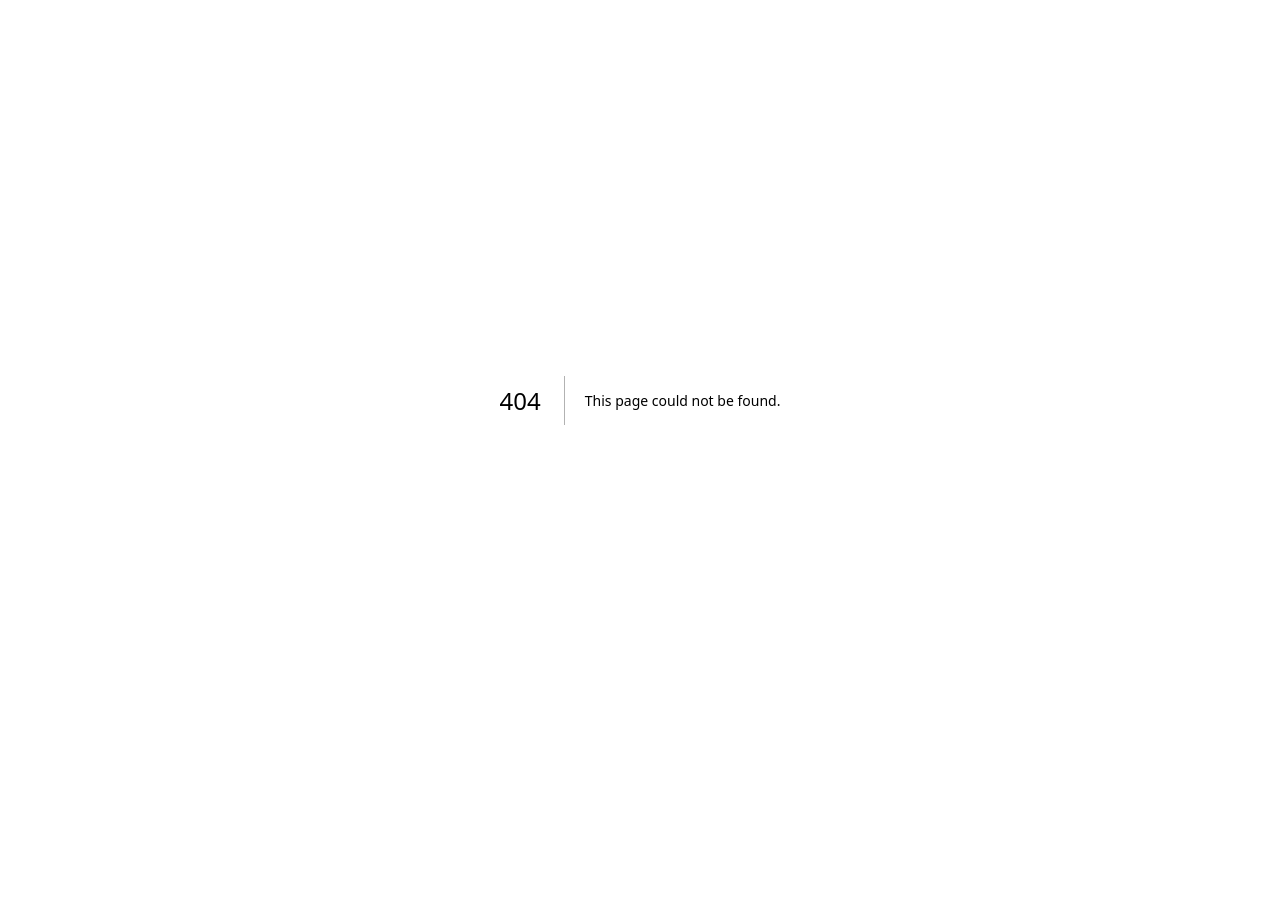
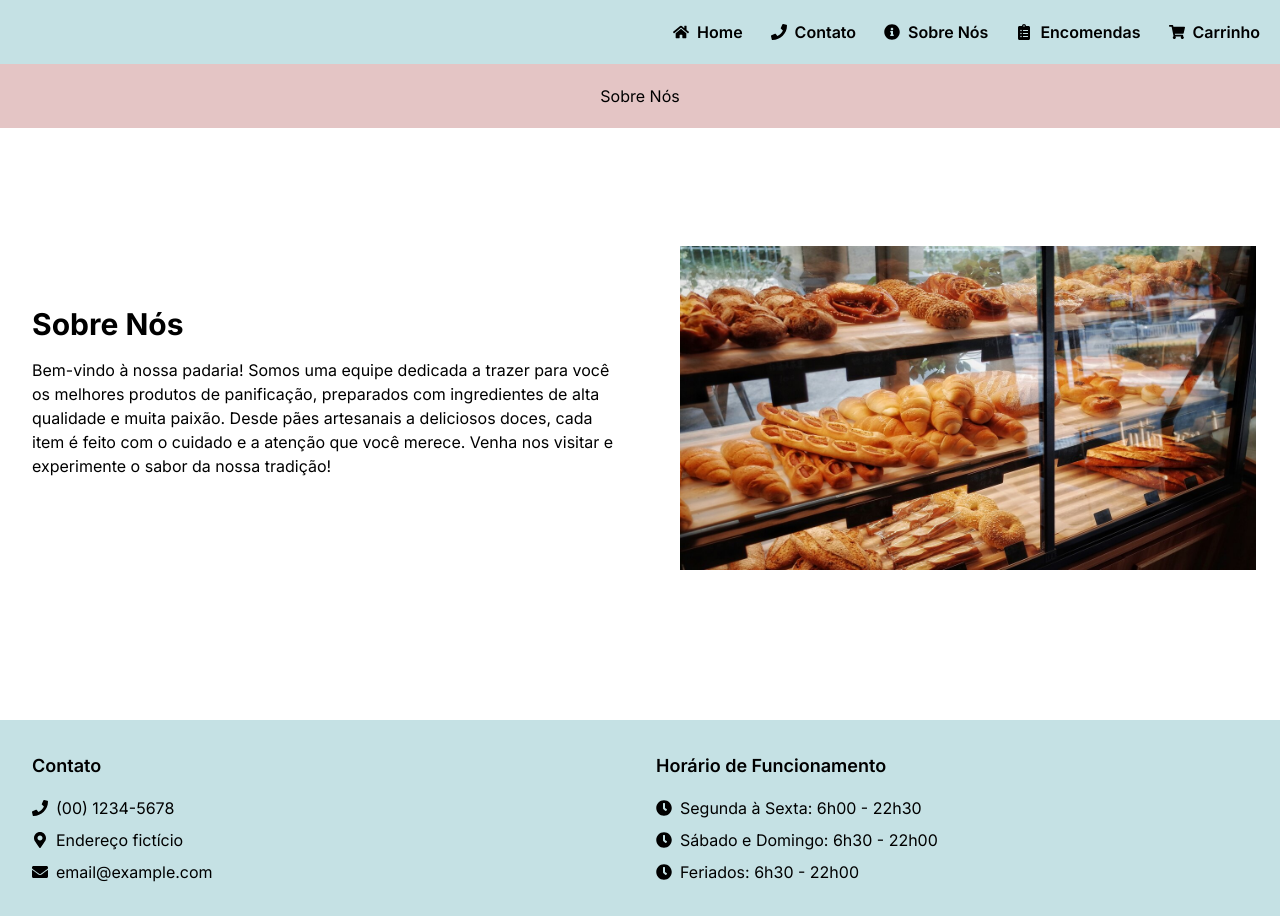
Before and after one commit to leonardoFernandesRonchi/Padaria, a Next.js app: page /SobreNos in a window 1280 px wide. Before the commit this address had no page. Before the commit the page ends 800 px from the top, so only its background shows below. Built offline with nearby package versions, Linux system fonts and the light colour scheme.

Commit message:
Add files via upload

```diff
--- a/package.json
+++ b/package.json
@@ -9,10 +9,13 @@
     "lint": "next lint"
   },
   "dependencies": {
+    "@theme-ui/match-media": "^0.16.2",
     "next": "14.2.3",
     "react": "^18",
     "react-dom": "^18",
-    "react-icons": "^5.2.1"
+    "react-icons": "^5.2.1",
+    "react-responsive": "^10.0.0",
+    "theme-ui": "^0.16.2"
   },
   "devDependencies": {
     "eslint": "^8",
--- /dev/null
+++ b/src/app/SobreNos/page.js
@@ -0,0 +1,14 @@
+import Navbar from "../components/Navbar";
+import Footer from "../components/Footer";
+import SubNavbar from "../components/SubNavbar";
+import AboutUs from "../components/AboutUs";
+export default function sobreNos() {
+  return (
+    <>
+      <Navbar />
+      <SubNavbar text="Sobre Nós"/>
+      <AboutUs />
+      <Footer />
+        </>
+  );
+}
--- /dev/null
+++ b/src/app/components/AboutUs.jsx
@@ -0,0 +1,23 @@
+import React from 'react';
+
+const AboutUs = () => {
+    return (
+        <div className="flex flex-col md:flex-row w-full min-h-[70vh] mb-8">
+            <div className="flex-1 flex flex-col justify-center p-8 md:mb-8">
+                <h1 className="text-3xl font-bold mb-4">Sobre Nós</h1>
+                <p className="text-base break-words">
+                    Bem-vindo à nossa padaria! Somos uma equipe dedicada a trazer para você os melhores produtos de panificação, preparados com ingredientes de alta qualidade e muita paixão. Desde pães artesanais a deliciosos doces, cada item é feito com o cuidado e a atenção que você merece. Venha nos visitar e experimente o sabor da nossa tradição!
+                </p>
+            </div>
+            <div className="flex-1 flex justify-center items-center p-4">
+                <img
+                    src="/padaria.jpg"
+                    alt="Padaria"
+                    className="max-w-full max-h-full object-contain p-2 rounded-md"
+                />
+            </div>
+        </div>
+    );
+};
+
+export default AboutUs;
--- a/src/app/components/Navbar.jsx
+++ b/src/app/components/Navbar.jsx
@@ -1,4 +1,4 @@
-"use client"
+"use client";
 import { useState } from 'react';
 import { FaHome, FaPhone, FaInfoCircle, FaClipboardList, FaShoppingCart } from 'react-icons/fa';
 import Link from 'next/link';
@@ -8,8 +8,8 @@ const Navbar = () => {
 
   return (
     <nav className="bg-[#C5E1E4] p-5">
-      <div className="container mx-auto flex justify-between items-center">
-        <div className="flex items-center">
+      <div className="container mx-auto flex flex-col md:flex-row justify-between items-center">
+        <div className="flex items-center justify-between w-full md:w-auto">
           <button className="md:hidden" onClick={() => setShowMenu(!showMenu)}>
             <svg
               className="w-6 h-6"
@@ -27,7 +27,7 @@ const Navbar = () => {
             </svg>
           </button>
         </div>
-        <ul className={`md:flex items-center gap-7 ${showMenu ? 'block' : 'hidden'}`}>
+        <ul className={`md:flex items-center gap-7 ${showMenu ? 'block mt-4' : 'hidden'} md:mt-0`}>
           <li>
             <Link legacyBehavior href="/" passHref>
               <a className="text-lg md:text-base font-semibold flex items-center p-2 md:p-0">
@@ -45,7 +45,7 @@ const Navbar = () => {
             </Link>
           </li>
           <li>
-            <Link legacyBehavior href="/sobre-nos" passHref>
+            <Link legacyBehavior href="/SobreNos" passHref>
               <a className="text-lg md:text-base font-semibold flex items-center p-2 md:p-0">
                 <FaInfoCircle className="mr-2" />
                 Sobre Nós
--- /dev/null
+++ b/src/app/hooks/useResponsive.js
@@ -0,0 +1,6 @@
+import { useMediaQuery } from 'theme-ui';
+
+const useResponsive = () => {
+  const [isMobile] = useMediaQuery('(max-width: 768px)');
+  return { isMobile };
+};
```
Also changed, not shown: public/padaria.jpg (added), src/app/components/Footer.jsx (line endings or trailing spaces), 1 other file (tests, documents, lock files or other folders).
